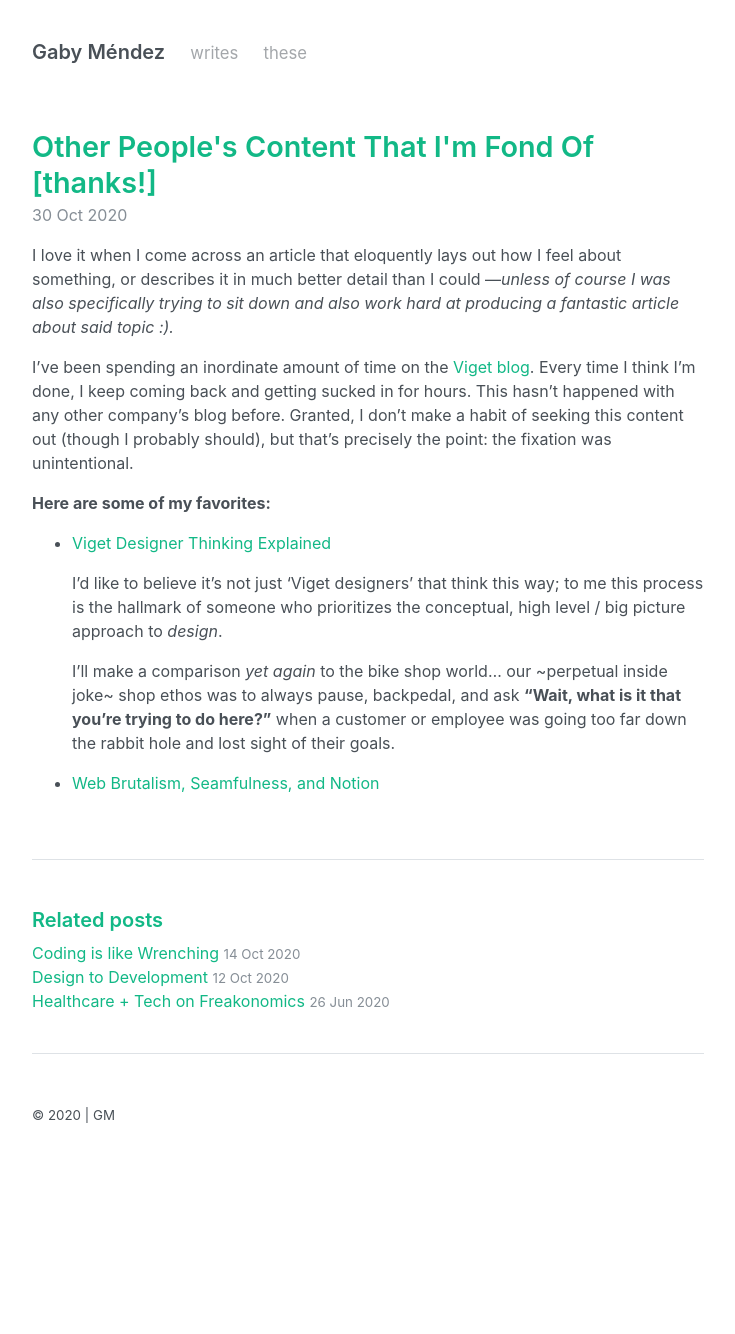
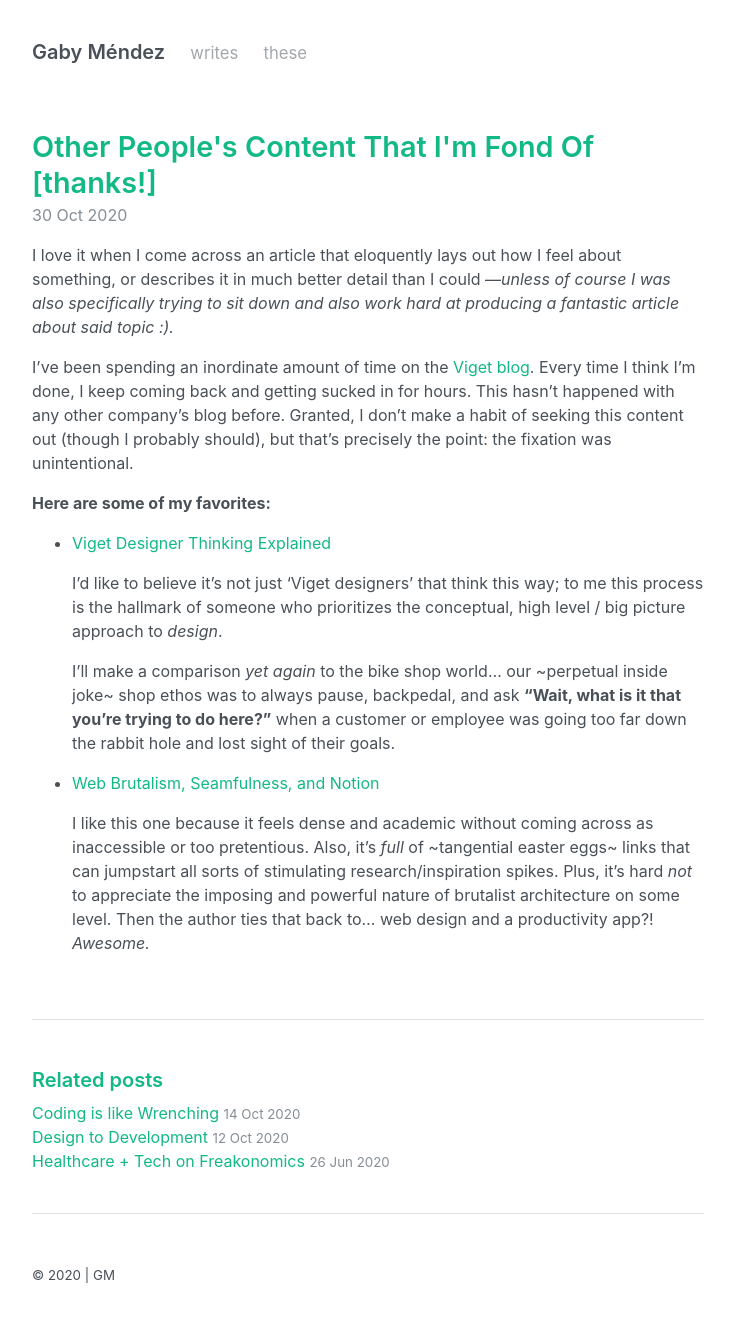
Before and after one commit to gabichuelas/gabichuelas.github.io, a Jekyll site: the page built from _posts/2020-10-30-viget-blog-links.md, in a window 1280 px wide. Shown: the whole page, without its empty margins (272-1007 px from the left). Built offline with Jekyll 4.4.1, drawn with Linux system fonts in a browser that asks for light colours; before the commit the page ends 1174 px from its top, so only the background shows below that.

Commit message:
Add more to viget post

```diff
--- a/_posts/2020-10-30-viget-blog-links.md
+++ b/_posts/2020-10-30-viget-blog-links.md
@@ -16,3 +16,5 @@ I've been spending an inordinate amount of time on the [Viget blog](https://www.
   I'll make a comparison _yet again_ to the bike shop world... our ~perpetual inside joke~ shop ethos was to always pause, backpedal, and ask **"Wait, what is it that you're trying to do here?"** when a customer or employee was going too far down the rabbit hole and lost sight of their goals.
 
 - [Web Brutalism, Seamfulness, and Notion](https://www.viget.com/articles/web-brutalism-seamfulness-and-notion/)
+
+  I like this one because it feels dense and academic without coming across as inaccessible or too pretentious. Also, it's _full_ of ~tangential easter eggs~ links that can jumpstart all sorts of stimulating research/inspiration spikes. Plus, it's hard _not_ to appreciate the imposing and powerful nature of brutalist architecture on some level. Then the author ties that back to... web design and a productivity app?! _Awesome._
```
